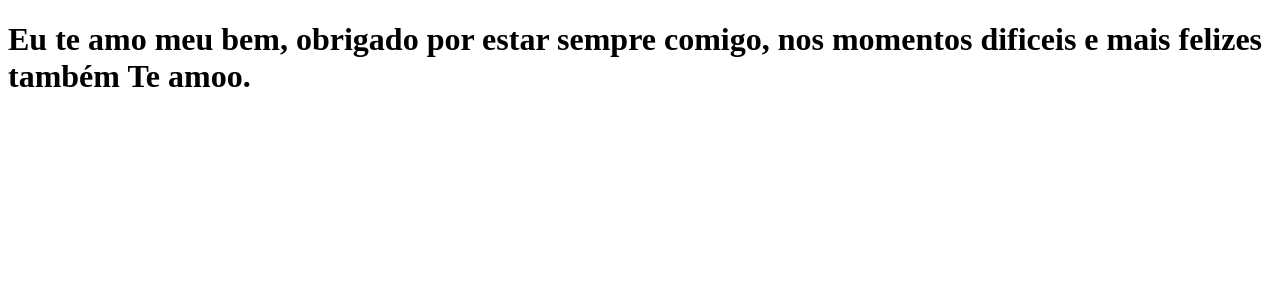
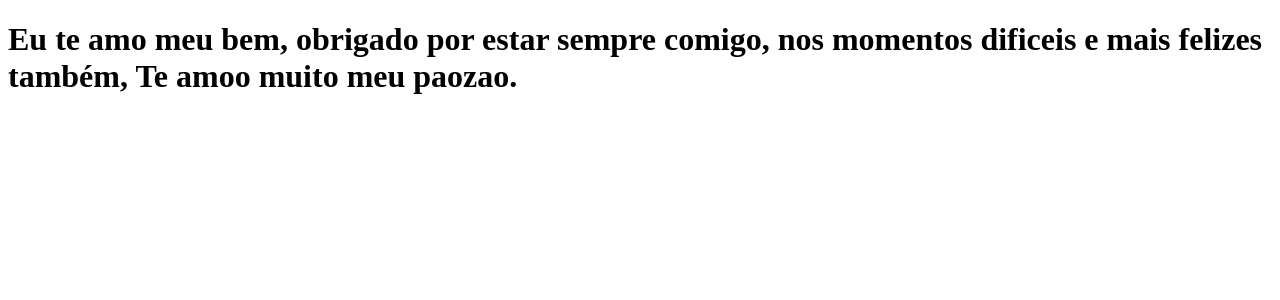
Before and after one commit to Neroviih/clone-tabnews, a Next.js app: page / in a window 1280 px wide. Shown: the top 300 px of the page. Built offline with nearby package versions, Linux system fonts and the light colour scheme.

Commit message:
trocando a frase

```diff
--- a/pages/index.js
+++ b/pages/index.js
@@ -1,4 +1,4 @@
 function home(){
-    return <h1>Eu te amo meu bem, obrigado por estar sempre comigo, nos momentos dificeis e mais felizes também Te amoo.</h1>
+    return <h1>Eu te amo meu bem, obrigado por estar sempre comigo, nos momentos dificeis e mais felizes também, Te amoo muito meu paozao.</h1>
 }
 export default home;
```
